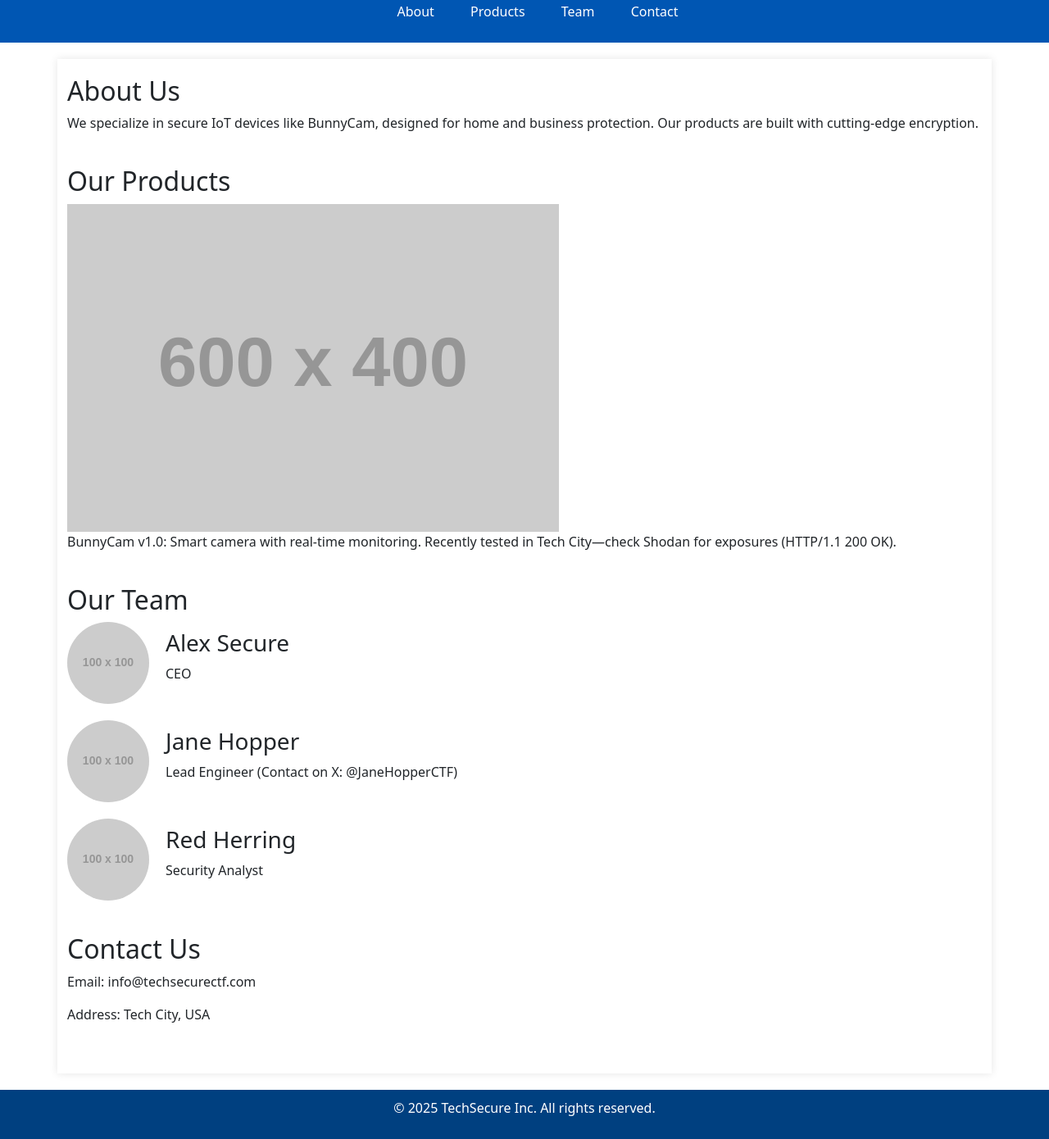
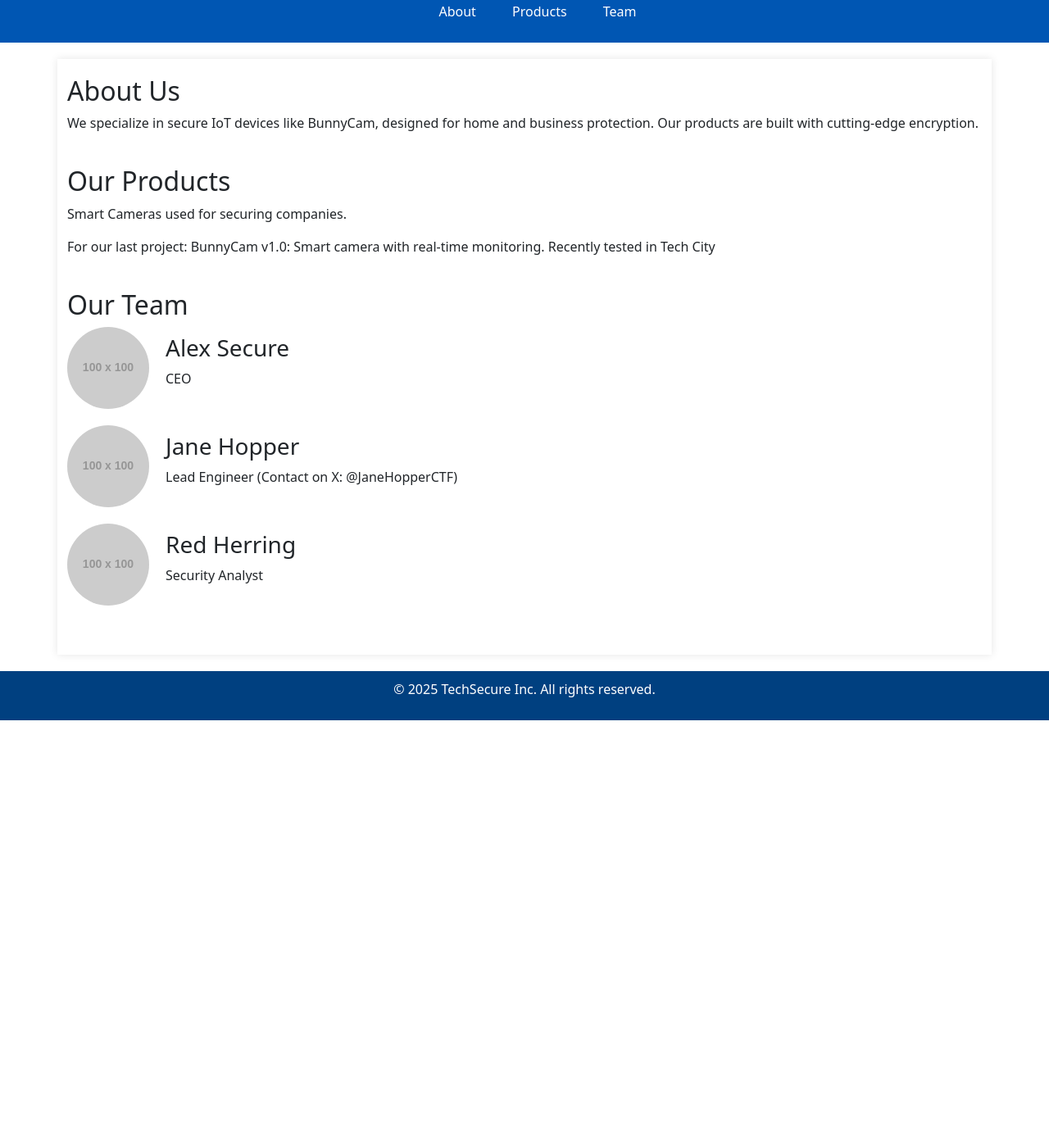
Before and after one commit to secure164/techWebCam, a plain HTML site: page index.html in a window 1280 px wide. Shown: the part 184-1574 px from the top of the page at 82% size. After the commit the page ends 1063 px from the top, so only its background shows below. Drawn offline with nearby package versions, Linux system fonts and the light colour scheme; placeholder pictures from the web are drawn by us.

Commit message:
Update index.html

```diff
--- a/index.html
+++ b/index.html
@@ -18,7 +18,6 @@
             <li><a href="#about">About</a></li>
             <li><a href="#products">Products</a></li>
             <li><a href="#team">Team</a></li>
-            <li><a href="#contact">Contact</a></li>
         </ul>
     </nav>
 
@@ -30,8 +29,8 @@
 
         <section id="products">
             <h2>Our Products</h2>
-            <img src="https://via.placeholder.com/600x400?text=BunnyCam" alt="BunnyCam Product" class="img-fluid">
-            <p>BunnyCam v1.0: Smart camera with real-time monitoring. Recently tested in Tech City—check Shodan for exposures (HTTP/1.1 200 OK).</p>
+            <p>Smart Cameras used for securing companies.</p>
+            <p>For our last project: BunnyCam v1.0: Smart camera with real-time monitoring. Recently tested in Tech City</p>
         </section>
 
         <section id="team">
@@ -59,11 +58,6 @@
             </div>
         </section>
 
-        <section id="contact">
-            <h2>Contact Us</h2>
-            <p>Email: info@techsecurectf.com</p>
-            <p>Address: Tech City, USA</p>
-        </section>
     </main>
 
     <footer>
```
